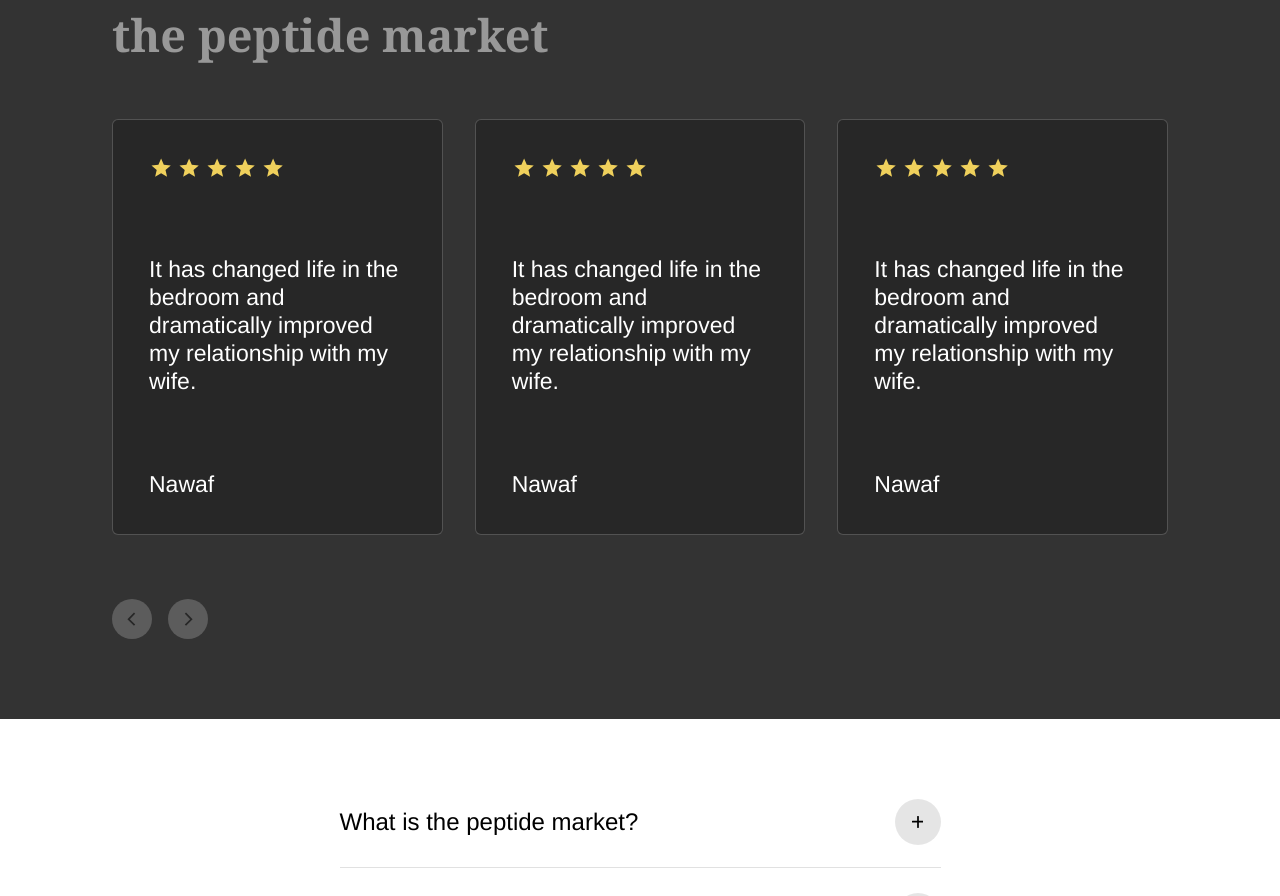
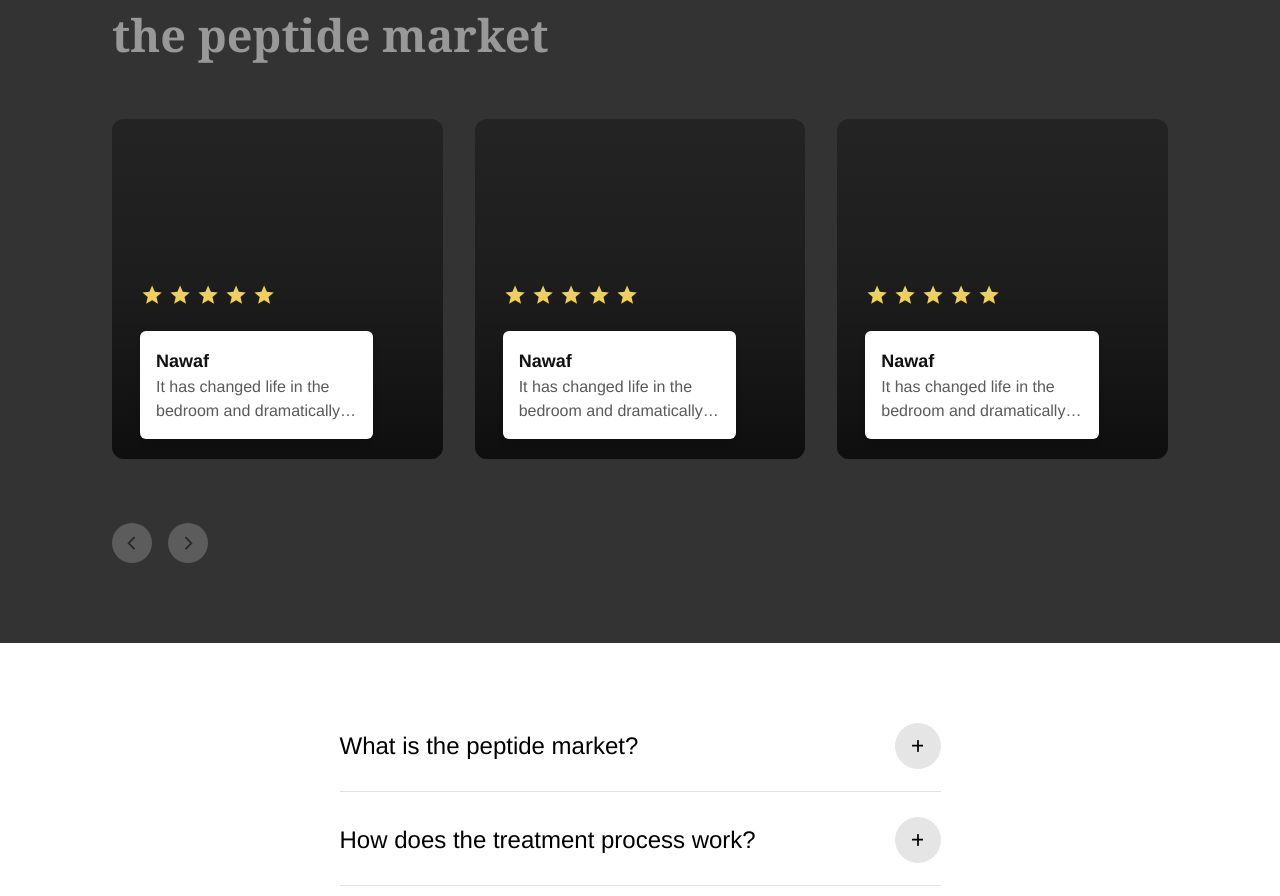
Before and after one commit to builtbydesigninc/peptidemarket, a React (Vite) app: page / in a window 1280 px wide. Shown: the part 5562-6458 px from the top of the page. Built offline with nearby package versions, Linux system fonts and the light colour scheme.

Commit message:
Render grayscale image cards with overlay and hover reveal
cgen-ab0742d1eed54c33a645ba9db76c832b

```diff
--- a/client/components/TestimonialsCarousel.tsx
+++ b/client/components/TestimonialsCarousel.tsx
@@ -37,30 +37,38 @@ export function TestimonialsCarousel({ testimonials }: TestimonialsCarouselProps
       {/* Carousel */}
       <div className="overflow-hidden mb-12 sm:mb-14 md:mb-16" ref={emblaRef}>
         <div className="flex -mx-2 sm:-mx-3 md:-mx-4">
-          {testimonials.map((testimonial, i) => (
+          {testimonials.map((t, i) => (
             <div key={i} className="min-w-0 flex-[0_0_100%] sm:flex-[0_0_100%] md:flex-[0_0_50%] lg:flex-[0_0_33.333%] px-2 sm:px-3 md:px-4">
-              <div className="bg-[#272727] border border-white/20 rounded-md p-6 sm:p-8 md:p-9 flex flex-col gap-12 sm:gap-16 md:gap-[75px] h-full">
-                <div className="flex gap-1">
-                  {[...Array(testimonial.rating)].map((_, starIndex) => (
-                    <svg
-                      key={starIndex}
-                      className="w-5 h-5 sm:w-6 sm:h-6"
-                      viewBox="0 0 25 25"
-                      fill="none"
-                    >
-                      <path
-                        d="M6.39742 21.6536L8.03322 14.5819L2.547 9.82553L9.79485 9.19637L12.6135 2.52734L15.4321 9.19637L22.6799 9.82553L17.1937 14.5819L18.8295 21.6536L12.6135 17.9039L6.39742 21.6536Z"
-                        fill="#EFD05C"
-                      />
-                    </svg>
-                  ))}
+              <div className="group relative overflow-hidden rounded-xl h-full min-h-[340px]">
+                {/* Background portrait */}
+                {t.image ? (
+                  <img
+                    src={t.image}
+                    alt={t.name}
+                    className="absolute inset-0 w-full h-full object-cover transition-all duration-300 filter grayscale group-hover:grayscale-0"
+                  />
+                ) : (
+                  <div className="absolute inset-0 bg-[#272727]" />
+                )}
+                {/* Dark gradient for readability */}
+                <div className="absolute inset-0 bg-gradient-to-b from-black/10 via-black/30 to-black/70 opacity-90" />
+
+                {/* Content */}
+                <div className="relative z-10 flex flex-col justify-end h-full p-6 sm:p-7">
+                  <div className="flex gap-1 mb-4">
+                    {[...Array(t.rating)].map((_, s) => (
+                      <svg key={s} className="w-5 h-5 sm:w-6 sm:h-6" viewBox="0 0 25 25" fill="none">
+                        <path d="M6.39742 21.6536L8.03322 14.5819L2.547 9.82553L9.79485 9.19637L12.6135 2.52734L15.4321 9.19637L22.6799 9.82553L17.1937 14.5819L18.8295 21.6536L12.6135 17.9039L6.39742 21.6536Z" fill="#EFD05C"/>
+                      </svg>
+                    ))}
+                  </div>
+
+                  {/* Floating name box */}
+                  <div className="bg-white rounded-md shadow-md p-4 transition-transform duration-300 translate-y-2 group-hover:translate-y-0 max-w-[85%]">
+                    <p className="text-[#111] font-helvetica text-base sm:text-lg font-semibold">{t.name}</p>
+                    <p className="text-[#5A5A5A] font-helvetica text-sm sm:text-base line-clamp-2">{t.text}</p>
+                  </div>
                 </div>
-                <p className="text-white font-helvetica text-lg sm:text-xl md:text-[23px] leading-normal">
-                  {testimonial.text}
-                </p>
-                <p className="text-white font-helvetica text-lg sm:text-xl md:text-[23px]">
-                  {testimonial.name}
-                </p>
               </div>
             </div>
           ))}
```
